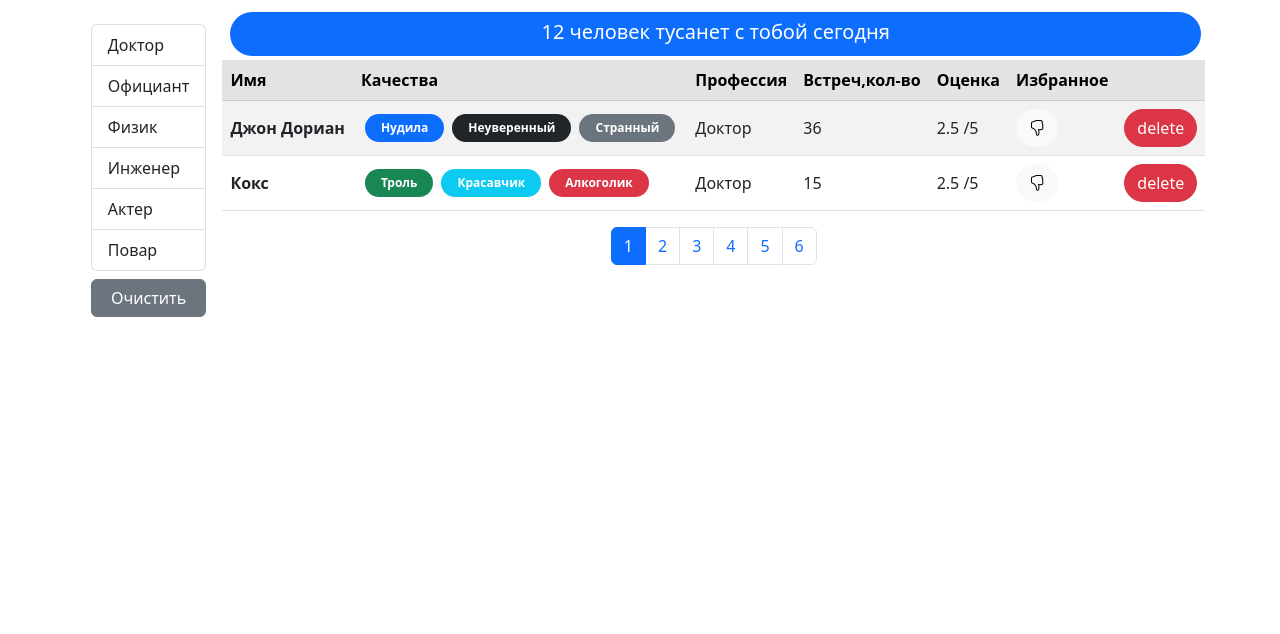
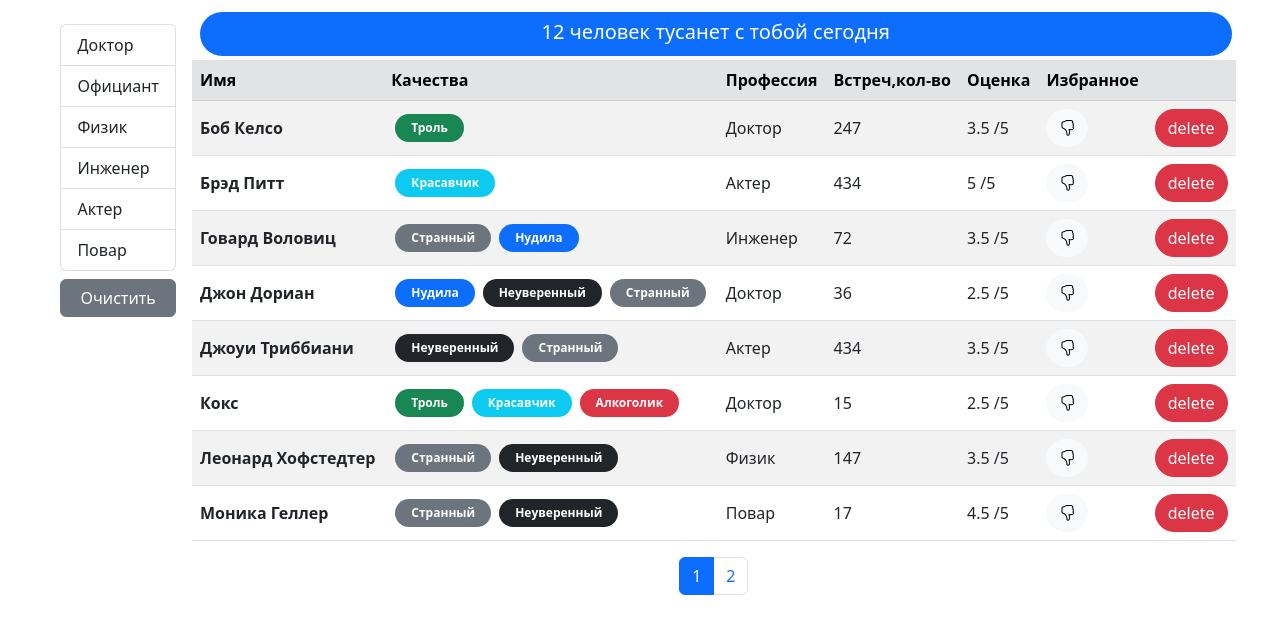
Before and after one commit to V-Ivanich/project_Fast-company, a React (Create React App) app: page / in a window 1280 px wide. Shown: the top 634 px of the page. Built offline with nearby package versions, Linux system fonts and the light colour scheme.

Commit message:
new tasks

```diff
--- a/src/components/groupList.jsx
+++ b/src/components/groupList.jsx
@@ -33,7 +33,7 @@
                 <li
                     className={
                         "list-group-item" +
-                        (items === selectedItem ? " active" : "")
+                        (item === selectedItem ? " active" : "")
                     }
                     key={item[valueProperty]}
                     onClick={() => onItemSelect(item)}
--- a/src/components/users.jsx
+++ b/src/components/users.jsx
@@ -1,27 +1,19 @@
 import React, { useState, useEffect } from "react";
 import Pagination from "./pagination";
 import { paginate } from "../utils/paginate";
-import User from "./user";
 import GroupList from "./groupList";
 import PropTypes from "prop-types";
 import api from "../api/index";
 import SearchStatus from "./searchStatus";
-
-const titleItems = [
-    "Имя",
-    "Качества",
-    "Профессия",
-    "Встреч,кол-во",
-    "Оценка",
-    "Избранное",
-    ""
-];
+import UserTable from "./usersTable";
+import _ from "lodash";
 
 const Users = ({ users: allUsers, ...props }) => {
     const [currentPage, setCurrentPage] = useState(1);
     const [professions, setProfessions] = useState();
     const [selectedProf, setSelectedProf] = useState();
-    const pageSize = 2;
+    const [sortBy, setSortBy] = useState({ iter: "name", order: "asc" });
+    const pageSize = 8;
 
     useEffect(() => {
         api.professions.fetchAll().then((data) =>
@@ -36,6 +28,10 @@
         setCurrentPage(pageIndex);
     };
 
+    const handleSort = (item) => {
+
+    };
+
     const handleProfessionSelect = (item) => {
         setSelectedProf(item);
     };
@@ -48,8 +44,9 @@
         )
         : allUsers;
 
-    const count = Object.keys(filteredUsers).length;
-    const userCrop = paginate(filteredUsers, currentPage, pageSize);
+    const count = filteredUsers.length;
+    const sortedUsers = _.orderBy(filteredUsers, [sortBy.iter], [sortBy.order]);
+    const userCrop = paginate(sortedUsers, currentPage, pageSize);
 
     useEffect(() => {
         if ((userCrop.length === 0) && (currentPage !== 1)) setCurrentPage(page => page - 1);
@@ -79,26 +76,7 @@
             <div className="d-flex flex-column">
                 <SearchStatus length={count} />
                 {count > 0 && (
-                    <table className="table table-striped table-hover align-middle">
-                        <thead className="table-secondary">
-                            <tr key={allUsers._id}>
-                                {titleItems.map((item, index) => (
-                                    <th
-                                        key={index}
-                                        className="ms-4"
-                                        scope="col"
-                                    >
-                                        {item}
-                                    </th>
-                                ))}
-                            </tr>
-                        </thead>
-                        <tbody>
-                            {userCrop.map((user) => (
-                                <User key={user._id} {...props} {...user} />
-                            ))}
-                        </tbody>
-                    </table>
+                    <UserTable users={userCrop} onSort={ handleSort } {...props}/>
                 )}
                 <div className="d-flex justify-content-center">
                     <Pagination
--- /dev/null
+++ b/src/components/usersTable.jsx
@@ -0,0 +1,52 @@
+import React from "react";
+import PropTypes from "prop-types";
+import User from "./user";
+
+// const titleItems = [
+//     "Имя",
+//     "Качества",
+//     "Профессия",
+//     "Встреч,кол-во",
+//     "Оценка",
+//     "Избранное",
+//     ""
+// ];
+
+const UserTable = ({ users, onSort, currentSort, ...props }) => {
+
+  const handleSort = (item) => {
+    if (currentSort.iter === item) {
+      onSort({ ...currentSort, order: currentSort.order === "asc" ? "desc" : "asc" });
+  } else {
+      onSort({ iter: item, order: "asc" });
+  }
+  }
+    return (
+        <table className="table table-striped table-hover align-middle">
+            <thead className="table-secondary">
+                <tr>
+                    <th onClick={() => { handleSort("name"); }} scope ="col">Имя</th>
+                    <th scope ="col">Качества</th>
+                    <th onClick={() => { handleSort("profession.name"); }} scope ="col">Профессия</th>
+                    <th onClick={() => { handleSort("completedMeetings"); }} scope ="col">Встреч,кол-во</th>
+                    <th onClick={() => { handleSort("rate"); }} scope ="col">Оценка</th>
+                    <th onClick={() => { handleSort("bookmark"); }} scope ="col">Избранное</th>
+                    <th />
+                </tr>
+            </thead>
+            <tbody>
+                {users.map((user) => (
+                    <User key={user._id} {...props} {...user} />
+                ))}
+            </tbody>
+        </table>
+    );
+};
+
+UserTable.propTypes = {
+    users: PropTypes.array.isRequired,
+    onSort: PropTypes.func.isRequired,
+    currentSort: PropTypes.object.isRequired
+};
+
+export default UserTable;
```
